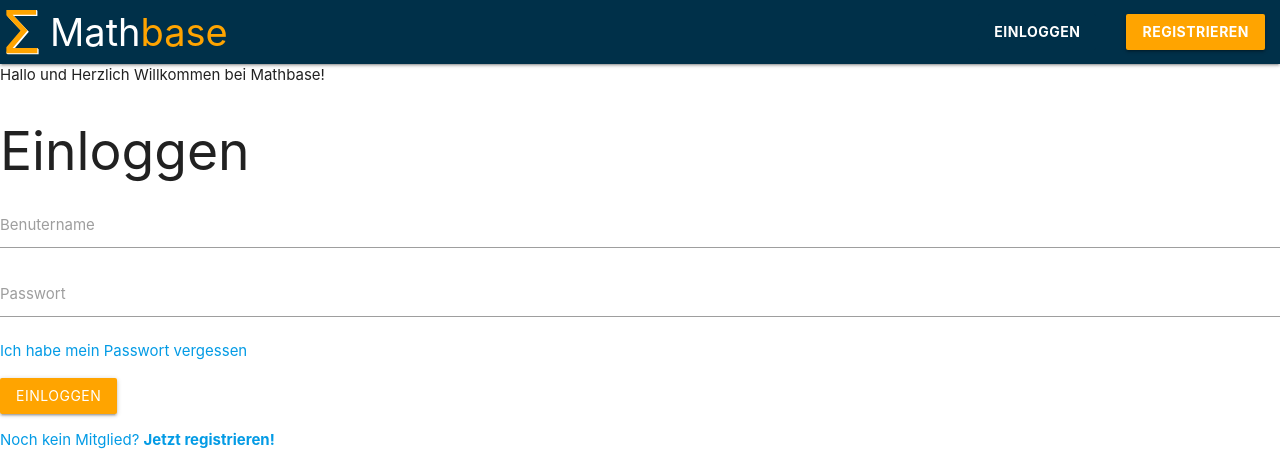
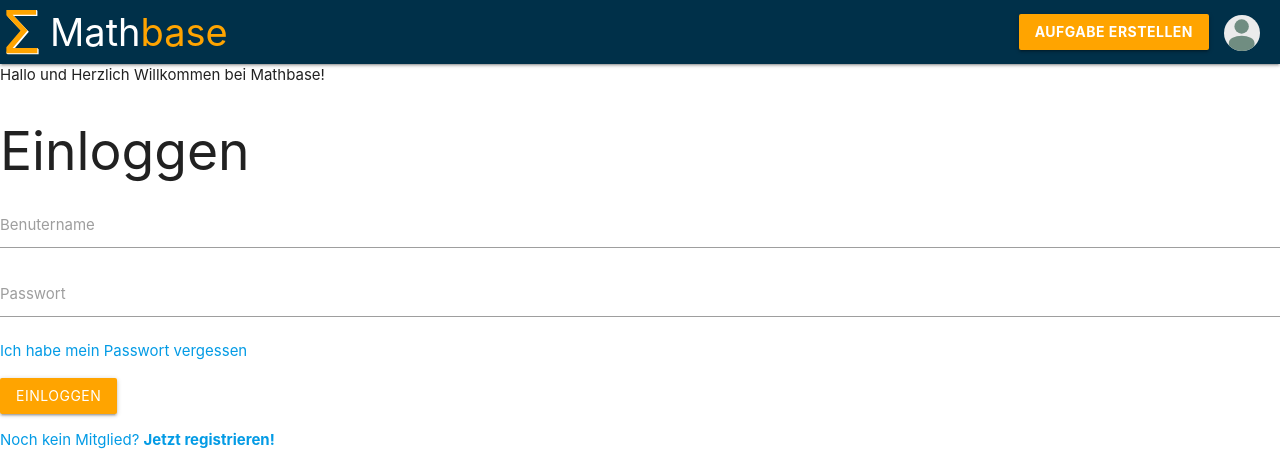
Before and after one commit to Mavv3006/mathbase, a PHP site: page / in a window 1280 px wide. Shown: the top 450 px of the page. Run offline with PHP 8.4, Linux system fonts and the light colour scheme.

Commit message:
added default profile picture

```diff
--- a/css/header.css
+++ b/css/header.css
@@ -19,7 +19,7 @@
     font-size: 38px;
 }
 
-#mb-two{
+#mb-orange{
     color: #ffa400;
 }
 
@@ -28,11 +28,17 @@
     box-shadow: none;
 }
 
-.avatar{
+.avatar-container{
     height: 36px;
     width: 36px;
     border-radius: 36px;
     margin-top: 14px;
     margin-right: 20px;
-    background-color: white;
 }
+
+.avatar{
+    height: 36px;
+    width: 36px;
+    border-radius: 36px;
+    padding: 0px;
+}
--- a/html/header.php
+++ b/html/header.php
@@ -4,12 +4,12 @@
         <a href="#" class="brand-logo logo-wrapper">
             <img id="header-logo" src="/assets/logo/logo.svg"/>
             <div class="logo-text">
-                Math<span id="mb-two">base</span>
+                Math<span id="mb-orange">base</span>
             </div>
         </a>
         <ul id="nav-mobile" class="right hide-on-med-and-down">
             <?php
-            if(true){
+            if(false){
             ?>
                 <li><a class="waves-effect btn" id="login-button">Einloggen</a></li>
                 <li><a class="waves-effect waves-light btn">Registrieren</a></li>
@@ -17,8 +17,12 @@
             }else{
             ?>
                 <li><a class="waves-effect waves-light btn">Aufgabe erstellen</a></li>
-                <li id="avatar">
-                    <a class="avatar"></a>
+                <li>
+                    <div class="avatar-container">
+                        <a class="avatar" href="#">
+                            <img class="avatar" src="/assets/pp_default.svg">
+                        </a>
+                    </div>
                 </li>
             <?php
             }
```
Also changed, not shown: assets/pp_default.svg (added).
